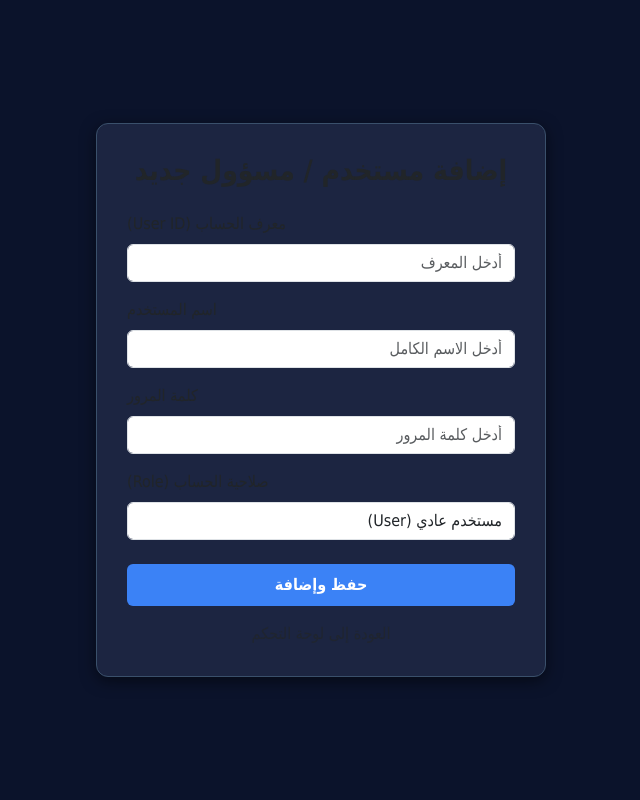
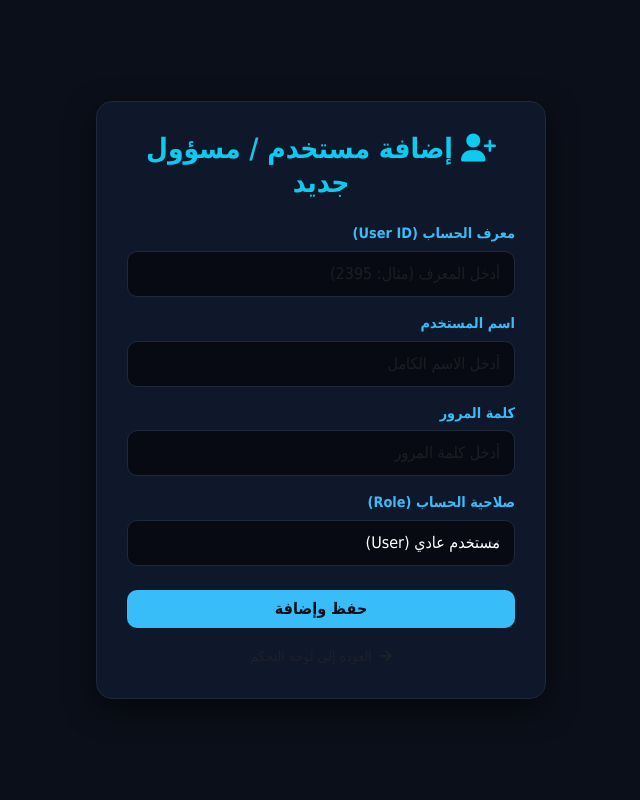
Before and after one commit to qazwsxedcmmm420-alt/fast-project, a Flask app: page /admin/add_user in a window 1280 px wide. Shown: the whole page, without its empty margins (319-959 px from the left). Run offline with Flask 3, Linux system fonts and the light colour scheme; the visitor is signed in with stand-in values (Sample User, id 1).

Commit message:
Update add_user template and form labels

```diff
--- a/templates/add_user.html
+++ b/templates/add_user.html
@@ -4,33 +4,56 @@
     <meta charset="UTF-8">
     <title>إضافة مستخدم جديد</title>
     <link href="https://cdn.jsdelivr.net/npm/bootstrap@5.3.0/dist/css/bootstrap.min.css" rel="stylesheet">
+    <link rel="stylesheet" href="https://cdnjs.cloudflare.com/ajax/libs/font-awesome/6.4.0/css/all.min.css">
     <style>
         body {
-            background-color: #0b132b;
+            background-color: #0b0f19;
             color: #ffffff;
             font-family: Tahoma, sans-serif;
-            height: 100vh;
+            min-height: 100vh;
             display: flex;
             align-items: center;
             justify-content: center;
             margin: 0;
+            padding: 20px;
         }
         .card {
-            background-color: #1c2541;
-            border: 1px solid #3a506b;
-            border-radius: 12px;
+            background-color: #0f172a;
+            border: 1px solid #1e293b;
+            border-radius: 16px;
             padding: 30px;
             width: 100%;
             max-width: 450px;
-            box-shadow: 0 4px 15px rgba(0,0,0,0.5);
+            box-shadow: 0 10px 30px rgba(0,0,0,0.5);
+        }
+        .form-label {
+            color: #38bdf8;
+            font-weight: bold;
+            font-size: 0.9rem;
+            margin-bottom: 6px;
+        }
+        .form-control, .form-select {
+            background-color: #070a13;
+            color: #fff;
+            border-color: #1e293b;
+            border-radius: 10px;
+            padding: 10px 14px;
+        }
+        .form-control:focus, .form-select:focus {
+            background-color: #070a13;
+            color: #fff;
+            border-color: #38bdf8;
+            box-shadow: 0 0 0 3px rgba(56, 189, 248, 0.2);
         }
         .btn-custom {
-            background-color: #3b82f6;
-            color: #fff;
+            background-color: #38bdf8;
+            color: #0b0f19;
             font-weight: bold;
+            border-radius: 10px;
+            transition: all 0.3s ease;
         }
         .btn-custom:hover {
-            background-color: #2563eb;
+            background-color: #0ea5e9;
             color: #fff;
         }
     </style>
@@ -38,42 +61,44 @@
 <body>
 
     <div class="card">
-        <h3 class="text-center mb-4 fw-bold">إضافة مستخدم / مسؤول جديد</h3>
+        <h3 class="text-center mb-4 fw-bold text-info"><i class="fa-solid fa-user-plus ms-2"></i>إضافة مستخدم / مسؤول جديد</h3>
 
         {% if error %}
-            <div class="alert alert-danger py-2 text-center">{{ error }}</div>
+            <div class="alert alert-danger py-2 text-center rounded-3">{{ error }}</div>
         {% endif %}
 
         <form method="POST">
             <div class="mb-3 text-start">
-                <label class="form-label">معرف الحساب (User ID)</label>
-                <input type="text" name="user_id" class="form-control" required placeholder="أدخل المعرف">
+                <label class="form-label d-block text-end">معرف الحساب (User ID)</label>
+                <input type="text" name="user_id" class="form-control text-end" required placeholder="أدخل المعرف (مثال: 2395)" dir="rtl">
             </div>
 
             <div class="mb-3 text-start">
-                <label class="form-label">اسم المستخدم</label>
-                <input type="text" name="name" class="form-control" required placeholder="أدخل الاسم الكامل">
+                <label class="form-label d-block text-end">اسم المستخدم</label>
+                <input type="text" name="name" class="form-control text-end" required placeholder="أدخل الاسم الكامل">
             </div>
 
             <div class="mb-3 text-start">
-                <label class="form-label">كلمة المرور</label>
-                <input type="password" name="password" class="form-control" required placeholder="أدخل كلمة المرور">
+                <label class="form-label d-block text-end">كلمة المرور</label>
+                <input type="password" name="password" class="form-control text-end" required placeholder="أدخل كلمة المرور">
             </div>
 
             <div class="mb-3 text-start">
-                <label class="form-label">صلاحية الحساب (Role)</label>
-                <select name="role" class="form-control">
+                <label class="form-label d-block text-end">صلاحية الحساب (Role)</label>
+                <select name="role" class="form-select text-end">
                     <option value="user">مستخدم عادي (User)</option>
                     <option value="staff">مسؤول / موظف (Staff)</option>
                     <option value="admin">مدير عام (Admin)</option>
                 </select>
             </div>
 
-            <button type="submit" class="btn btn-custom w-100 py-2 mt-2">حفظ وإضافة</button>
+            <button type="submit" class="btn btn-custom w-100 py-2.5 mt-2">حفظ وإضافة</button>
         </form>
 
         <div class="text-center mt-3">
-            <a href="{{ url_for('admin') }}" class="text-muted text-decoration-none">العودة إلى لوحة التحكم</a>
+            <a href="{{ url_for('admin') }}" class="text-muted text-decoration-none small">
+                <i class="fa-solid fa-arrow-right ms-1"></i> العودة إلى لوحة التحكم
+            </a>
         </div>
     </div>
 
```
